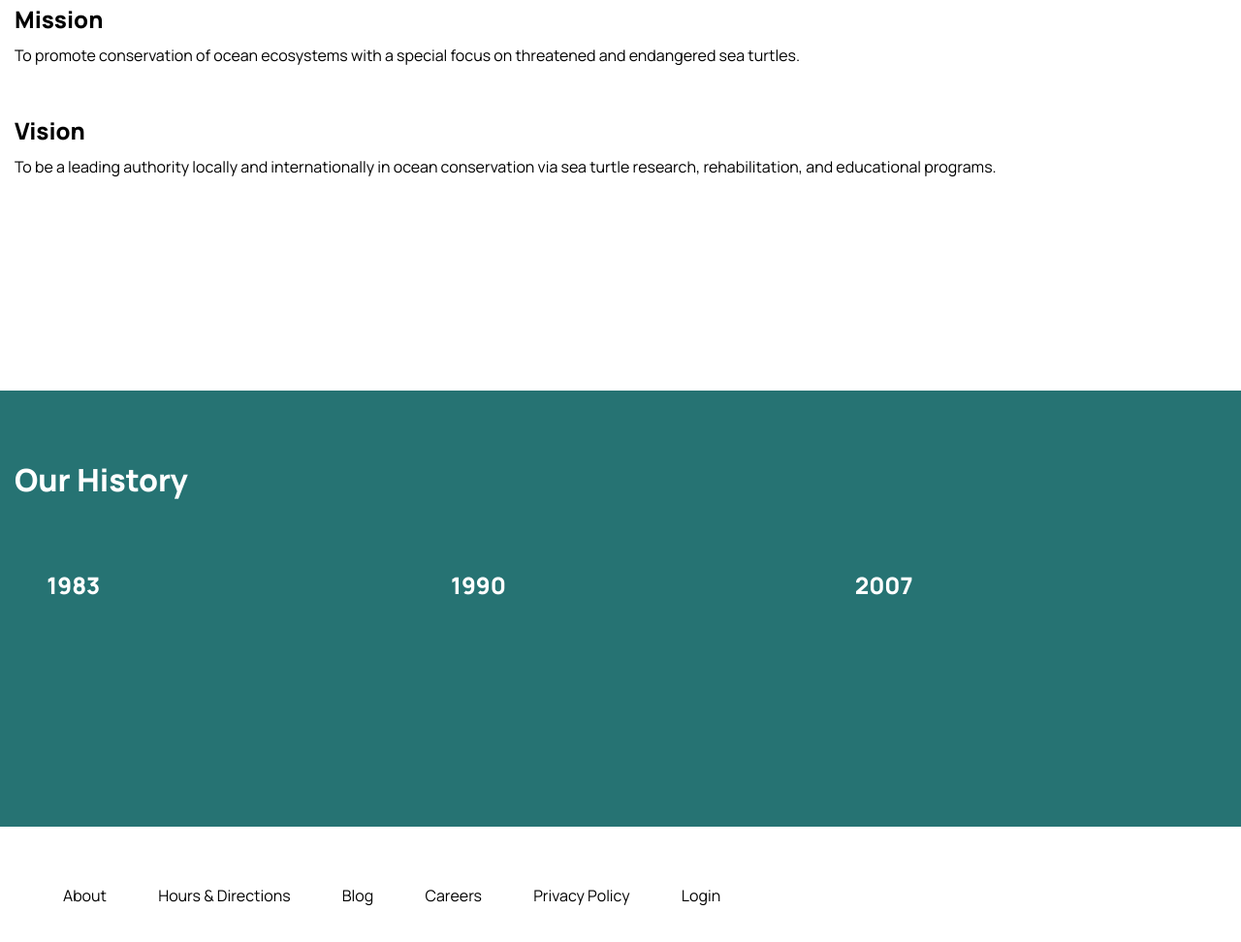
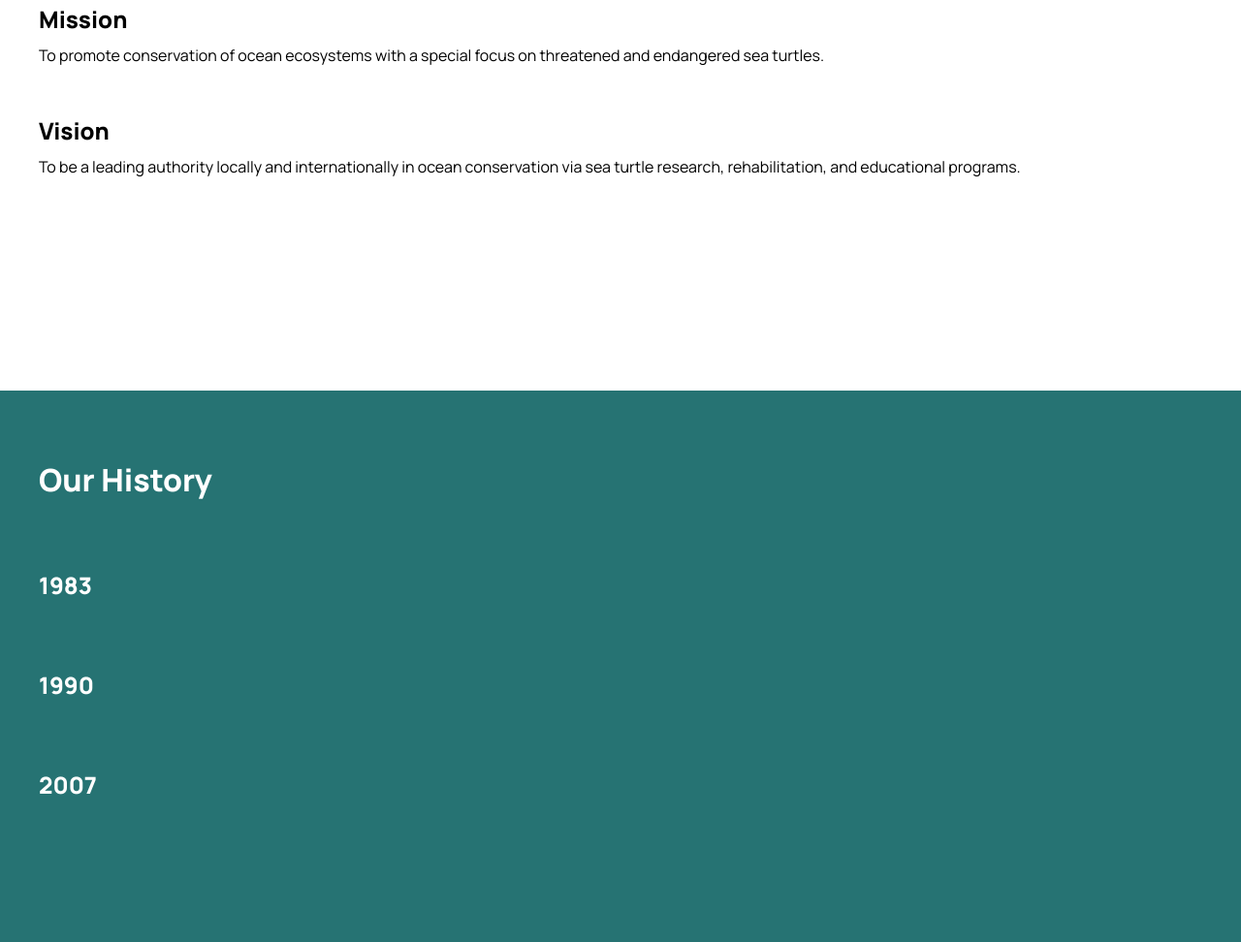
Before and after one commit to hannahder/p2-DeRuysscher-Hannah, a plain HTML site: page about.html in a window 1280 px wide. Shown: the part 742-1714 px from the top of the page at 97% size. Drawn offline with Linux system fonts and the light colour scheme.

Commit message:
Added mobile for about page

```diff
--- a/main.css
+++ b/main.css
@@ -437,7 +437,7 @@ footer ul li {
 }
 
 .show {
-  height: 120px;
+  height: 130px;
   transition: height 1s;
 }
 
@@ -482,6 +482,24 @@ footer ul li {
 
   #wrapper {
     width: 95%;
+  }
+
+  .about-us {
+    padding-left: 40px;
+  }
+
+  .history-background {
+    flex-direction: column;
+    padding-left: 40px;
+    padding-right: 20px;
+  }
+  #bckgd {
+    height: 900px;
+  }
+
+
+  #bckgd h1 {
+    padding-left: 40px;
   }
 }
 
```
